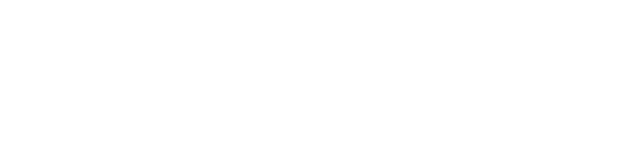
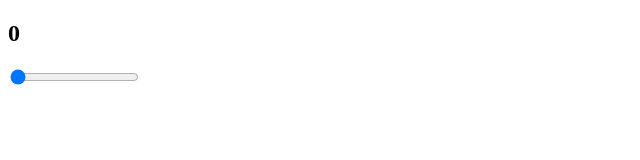
Before and after one commit to CVILLA09/UDM-20Projects, a plain HTML site: page Project11-SliderColorBG/index.html in a window 1280 px wide. Shown: the whole page, without its empty margins (0-640 px from the left). Drawn offline with Linux system fonts and the light colour scheme.

Commit message:
Update html for project 11

```diff
--- a/Project11-SliderColorBG/index.html
+++ b/Project11-SliderColorBG/index.html
@@ -3,11 +3,18 @@
 <head>
     <meta charset="UTF-8">
     <meta name="viewport" content="width=device-width, initial-scale=1.0">
-    <title>Document</title>
+    <title>Slider to Change Background Color</title>
     <link rel="stylesheet" href="style.css">
 </head>
 <body>
 
+    <section>
+        <div>
+            <h2 id="rangeValue">0</h2>
+            <input type="range" class="range" id="_range" value="0" min="0" max="100">
+        </div>
+    </section>
+
     <script src="script.js"></script>
 </body>
 </html>
```
